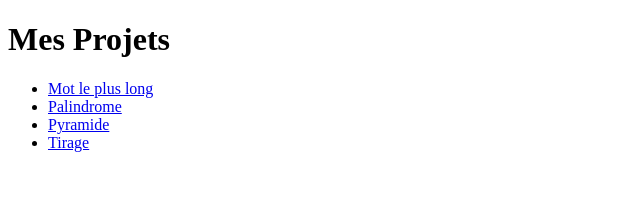
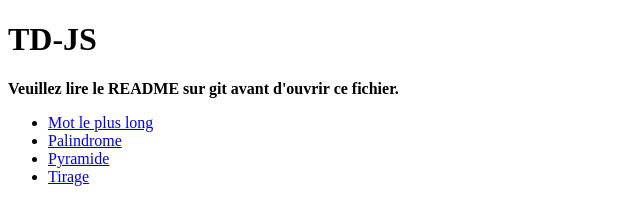
Before and after one commit to 0xVenoth/TD-JS, a plain HTML site: page index.html in a window 1280 px wide. Shown: the whole page, without its empty margins (0-640 px from the left). Drawn offline with Linux system fonts and the light colour scheme.

Commit message:
added some info

```diff
--- a/index.html
+++ b/index.html
@@ -3,18 +3,29 @@
 <head>
     <meta charset="UTF-8">
     <meta name="viewport" content="width=device-width, initial-scale=1.0">
-    <title>Mes Projets</title>
+    <title>TD-JS</title>
 </head>
 <body>
 
-    <h1>Mes Projets</h1>
+    <header>
+        <h1>TD-JS</h1>
+    </header>
 
+    <main>
+        <p><strong>Veuillez lire le README sur git avant d'ouvrir ce fichier.</strong></p>
+
+        <nav>
             <ul>
                 <li><a href="mot-plus-long/mot-plus-long.html">Mot le plus long</a></li>
                 <li><a href="palindrome/palindrome.html">Palindrome</a></li>
                 <li><a href="pyramide/pyramide.html">Pyramide</a></li>
                 <li><a href="tirage/tirage.html">Tirage</a></li>
             </ul>
+        </nav>
+    </main>
+
+    <footer>
+    </footer>
 
 </body>
 </html>
```
Lines whose indentation alone changed are shown as unchanged.
